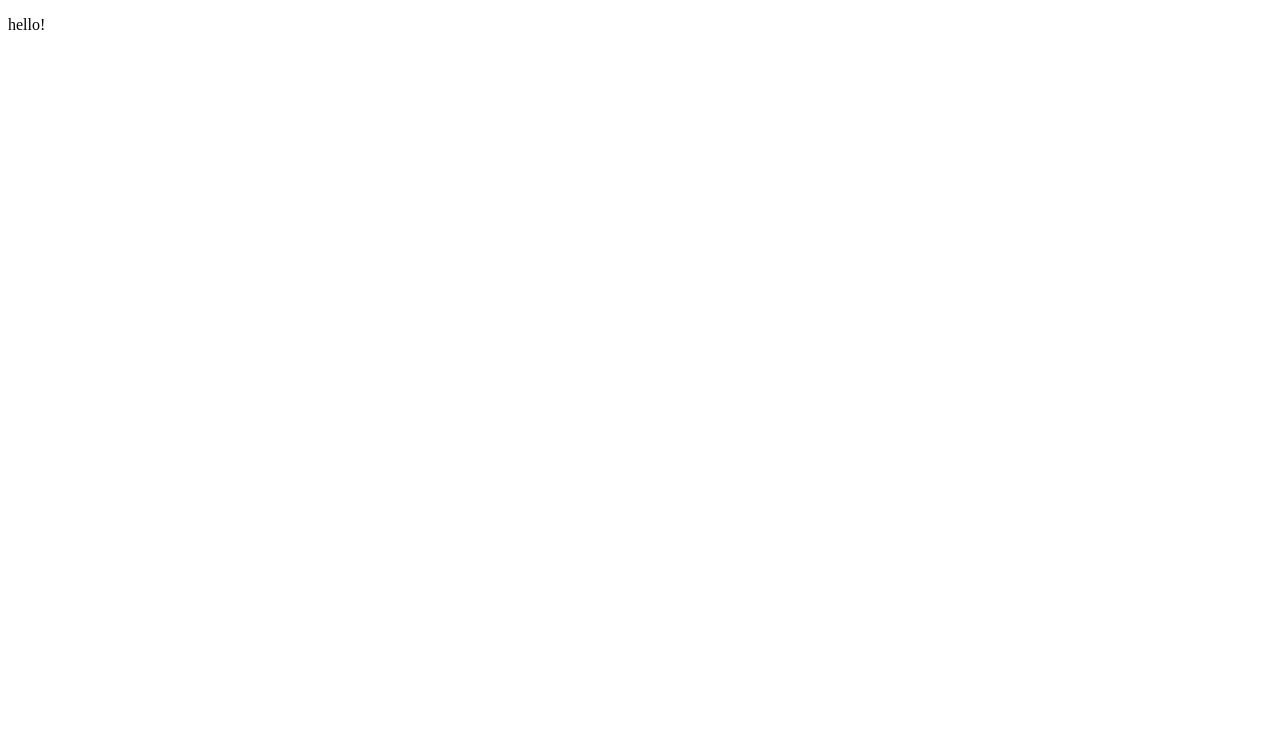
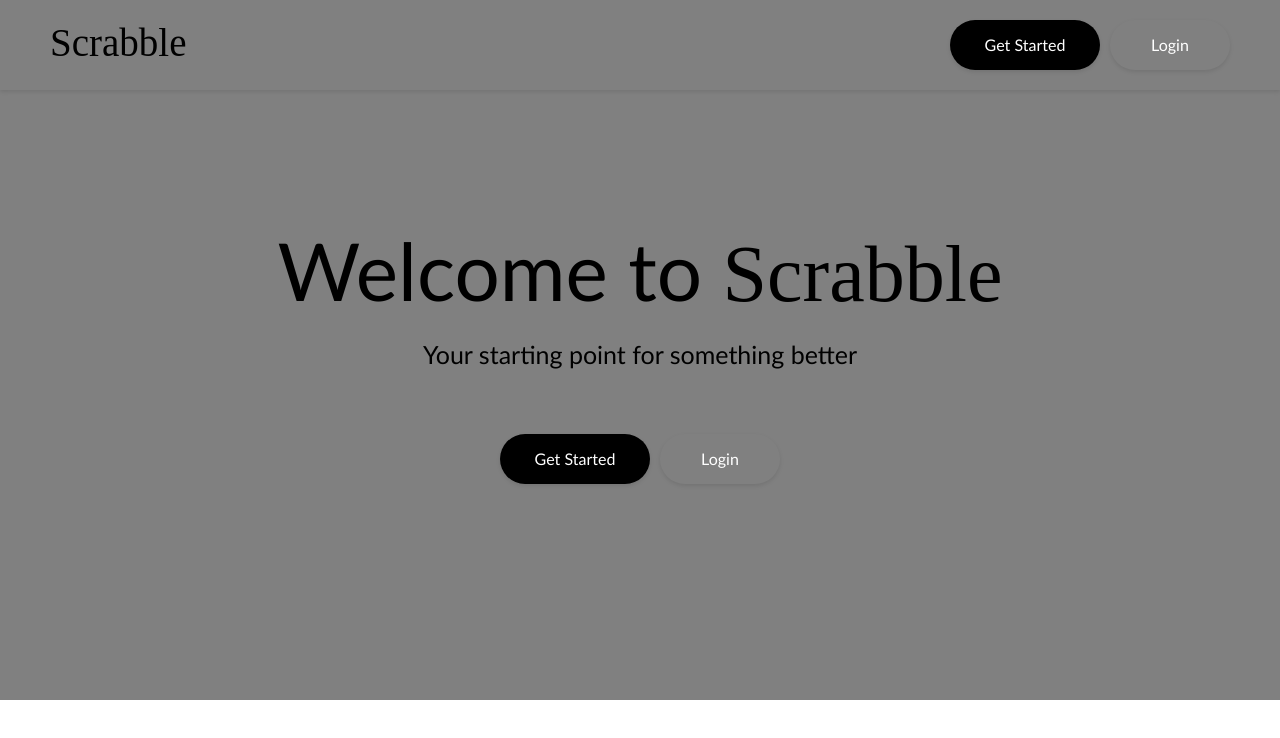
Before and after one commit to stephojuyah/mern-practice-frontend, a React (Vite) app: page / in a window 1280 px wide. Shown: the top 738 px of the page. Built offline with nearby package versions, Linux system fonts and the light colour scheme.

Commit message:
added style for header component and home component

```diff
--- /dev/null
+++ b/src/components/header.jsx
@@ -0,0 +1,20 @@
+import '../styles/header.css'
+// import  from '../assets/logo.png'
+
+function Header() {
+    return (
+        <>
+          <div className='header-container'>
+            <div className='logo-box'>
+                <div><span className='scrib'>Scrabble</span></div>
+            </div>
+            <nav className='navbar'>
+                <a href="" className='link started'>Get Started</a>
+                <a href="" className='link'>Login</a>
+            </nav>
+          </div>
+        </>
+    )
+}
+
+export default Header
--- a/src/main.jsx
+++ b/src/main.jsx
@@ -5,21 +5,27 @@ import { createRoot } from 'react-dom/client'
 // import App from './App.jsx'
 
 // import Register from './pages/register/Register.jsx'
-import Login from './pages/login/Login.jsx'
+// import Login from './pages/login/Login.jsx'
 // import Forgot from './pages/forgot/Forgot.jsx'
+import Home from './pages/home/Home.jsx'
+// import Dash from './pages/dashboard/Dash.jsx'
 
 createRoot(document.getElementById('root')).render(
   <StrictMode>
 
     {/* <Register /> */}
-    <Login />
+    {/* <Login /> */}
     {/* <Forgot /> */}
+    <Home />
+    {/* <Dash /> */}
 
 
      {/* <BrowserRouter>
       <Routes>
-        <Route path="/register" element={<Forgot />} />
+        <Route path="/" element={<Home />} />
+        <Route path="/register" element={<Register />} />
         <Route path='/login' element={<Login />} />
+        <Route path='/dashboard' element={<Dash />} />
         <Route path='/forgot' element={<Forgot />} />
       </Routes>
     </BrowserRouter> */}
--- /dev/null
+++ b/src/pages/dashboard/Dash.jsx
@@ -0,0 +1,11 @@
+import DashCom1 from './DashCom1'
+
+function Dash() {
+    return (
+        <>
+           <DashCom1 />
+        </>
+    )
+}
+
+export default Dash
--- /dev/null
+++ b/src/pages/home/Home.jsx
@@ -0,0 +1,13 @@
+import HomeCom1 from './HomeCom1.jsx'
+import Header from '../../components/header'
+
+function Home() {
+    return (
+        <>
+          <Header />
+          <HomeCom1 />
+        </>
+    )
+}
+
+export default Home
--- /dev/null
+++ b/src/pages/home/HomeCom1.jsx
@@ -0,0 +1,22 @@
+import "../../styles/home.css"
+
+const HomeCom1 = () => {
+
+    return(
+        <>
+        <div className="home-container">
+            <div className="main">
+                <p className="up">Welcome to <span>Scrabble</span></p>
+                <p className="tagline">Your starting point for something better</p>
+            </div>
+            <div className="main2">
+                <a href="" className="link started">Get Started</a>
+                <a href="" className="link">Login</a>
+            </div>
+        </div>
+
+        </>
+    )
+}
+
+export default HomeCom1
--- /dev/null
+++ b/src/styles/header.css
@@ -0,0 +1,57 @@
+body {
+    margin: 0;
+    font-family: Candara;
+}
+
+.header-container {
+    position: sticky;
+    top: 0;
+    background-color: grey;
+     box-shadow: 0 2px 4px rgba(0, 0, 0, 0.1);
+    /* border-bottom: 1px solid black; */
+    padding: 20px 50px;
+    /* height: 70px; */
+    display: flex;
+    justify-content: space-between;
+
+}
+
+.navbar {
+    display: flex;
+    gap: 10px;
+}
+
+.link {
+    text-decoration: none;
+    padding: 15px 10px;
+    color: white;
+    border-radius: 25px;
+    height: 20px; box-shadow: 0 2px 4px rgba(0, 0, 0, 0.1);
+    width: 100px;
+    text-align: center;
+}
+
+.link:hover {
+    color: black;
+}
+
+a.link.started {
+    background-color: black;
+    padding: 15px 25px;
+    color: white;
+    border-radius: 25px;
+    height: 20px;
+}
+
+a.link.started:hover {
+    opacity: 0.6;
+}
+
+.logoo {
+    padding: 15px 10px;
+    width: 50px;
+}
+
+.scrib {
+    font-size: 39px;
+}
--- /dev/null
+++ b/src/styles/home.css
@@ -0,0 +1,27 @@
+.home-container {
+    padding: 100px 50px;
+    text-align: center;
+    background-color: grey;
+    height: 51.2vh;
+}
+
+.up {
+    font-size: 80px;
+    line-height: 0px;
+}
+
+span {
+    font-family: Ink free;
+}
+
+.tagline {
+    line-height: 0px;
+    font-size: 25px;
+}
+
+.main2 {
+    margin-top: 80px;
+    display: flex;
+    justify-content: center;
+    gap: 10px;
+}
```
Also changed, not shown: src/assets/logo.png (added), src/pages/dashboard/DashCom1.jsx (added), 1 other file (tests, documents, lock files or other folders).
